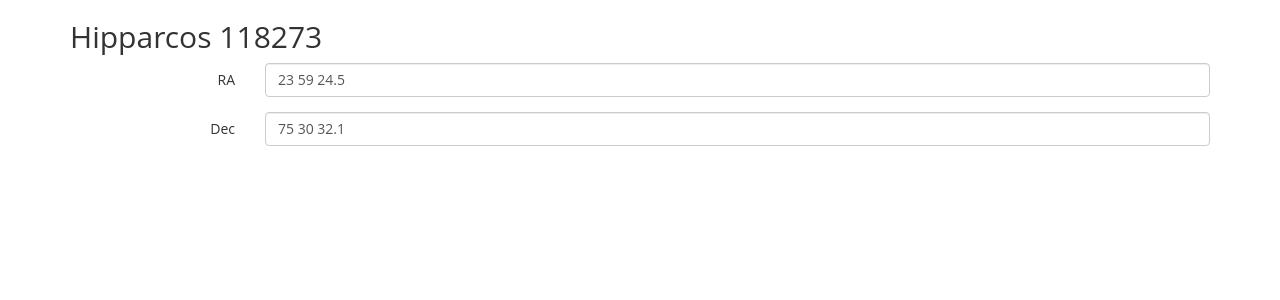
After one commit to clementi/habcat, a Flask app: page /habstar/118273 in a window 1280 px wide. The commit adds this page. Shown: the top 300 px of the page. Run offline with Flask 2, Linux system fonts and the light colour scheme; data comes from the database, SQL or seed files in the repository; some libraries are stand-ins or nearby versions.

Commit message:
Update requirements with SQLAlchemy; stub out front page and detail page

```diff
--- a/main.py
+++ b/main.py
@@ -1,12 +1,30 @@
-from flask import Flask, render_template
+from flask import Flask, abort, render_template
+from sqlalchemy import create_engine
+from sqlalchemy.orm import sessionmaker
+from sqlalchemy.sql.expression import func
+from models import Habstar
 
 
 app = Flask(__name__)
-
+engine = create_engine('sqlite:///./data/habcat.sqlite')
+Session = sessionmaker(bind=engine)
 
 @app.route('/')
 def home():
-    return render_template('index.html')
+    session = Session()
+    random_habstars = session.query(Habstar).order_by(func.random()).limit(5)
+
+    return render_template('index.html', random_habstars=random_habstars)
+
+
+@app.route('/habstar/<id>')
+def detail(id):
+    session = Session()
+    habstar = session.query(Habstar).get(id)
+    if habstar:
+        return render_template('detail.html', habstar=habstar)
+    else:
+        abort(404)
 
 
 app.run(debug=True)
--- a/requirements.txt
+++ b/requirements.txt
@@ -1,3 +1,4 @@
+sqlalchemy
 Flask==0.10.1
 Jinja2==2.7.3
 MarkupSafe==0.23
--- /dev/null
+++ b/static/css/main.css
@@ -0,0 +1,3 @@
+body {
+    font-family: 'Open Sans', sans-serif;
+}
--- /dev/null
+++ b/templates/detail.html
@@ -0,0 +1,21 @@
+{% extends 'layout.html' %}
+{% block title %}Hipparcos {{ habstar.hipparchos_num }}{% endblock %}
+{% block content %}
+    <div class="container">
+        <h2>Hipparcos {{ habstar.hipparchos_num }}</h2>
+        <div class="form-horizontal">
+            <div class="form-group">
+                <span class="control-label col-sm-2">RA</span>
+                <div class="col-sm-10">
+                    <span class="form-control">{{ habstar.ra_hours }} {{ habstar.ra_minutes }} {{ habstar.ra_seconds }}</span>
+                </div>
+            </div>
+            <div class="form-group">
+                <span class="control-label col-sm-2">Dec</span>
+                <div class="col-sm-10">
+                    <span class="form-control">{{ habstar.dec_degrees }} {{ habstar.dec_minutes }} {{ habstar.dec_seconds }}</span>
+                </div>
+            </div>
+        </div>
+    </div>
+{% endblock %}
--- a/templates/layout.html
+++ b/templates/layout.html
@@ -3,6 +3,9 @@
 <head lang="en">
     <meta charset="UTF-8">
     <title>{% block title %}{% endblock %} - HabCat</title>
+    <link rel="stylesheet" href="{{ url_for('static', filename='css/bootstrap.min.css') }}"/>
+{#    <link rel="stylesheet" href="{{ url_for('static', filename='css/bootstrap-theme.min.css') }}"/>#}
+    <link rel="stylesheet" href="{{ url_for('static', filename='css/main.css') }}"/>
 </head>
 <body>
     {% block content %}{% endblock %}
```
Also changed, not shown: models.py (added, +20 -0 lines), templates/index.html (+26 -1 lines).
